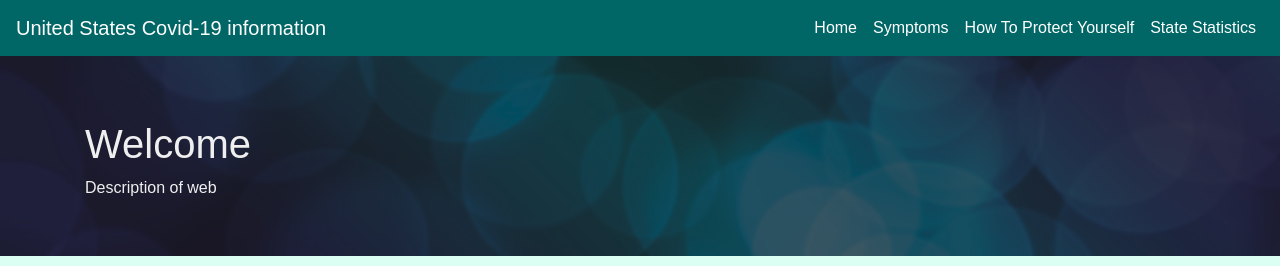
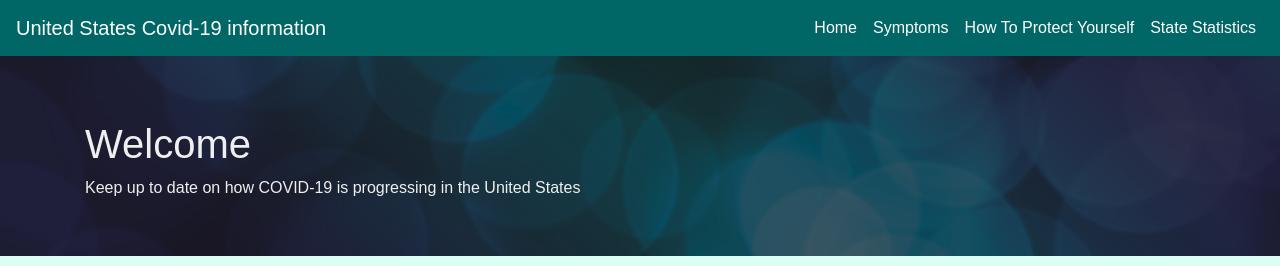
Before and after one commit to MJDean925/FrontEndWeb-CovidApp, a React (Create React App) app: page /Statistics in a window 1280 px wide. Shown: the top 266 px of the page. Built offline with nearby package versions, Linux system fonts and the light colour scheme; no server answers; a web font is replaced by a local one.

Commit message:
-firebase, +table, +stateData

```diff
--- a/src/components/Jumbotron.js
+++ b/src/components/Jumbotron.js
@@ -30,7 +30,7 @@ export const Jumbotron = () => (
         <div className="overlay"></div>
         <Container>
           <h1>Welcome</h1>
-          <p>Description of web</p>
+          <p>Keep up to date on how COVID-19 is progressing in the United States</p>
         </Container>
       </Jumbo>
     </Styles>
--- a/src/components/dropdown.js
+++ b/src/components/dropdown.js
@@ -46,7 +46,6 @@ class Dropdown extends Component{
         dat.forEach(v => {
             if (v.state === e.target.value){
                 today = v;
-                // if (today.recovered === null) today.recovered = 'Unreported';
             }
         });
         this.setState({selectedData: today});
@@ -57,15 +56,11 @@ class Dropdown extends Component{
             .then(data => {
                 var dat = data;
                 dat.sort(compareValues('positive', 'desc'));
-                dat.forEach(v => {
-                    // if (v.recovered === null) v.recovered = 'Unreported'
-                })
                 this.setState({dailyData: dat});
                 var today;
                 dat.forEach(v => {
                 if (v.state === this.state.selection){
                     today = v;
-                    // if (today.recovered === null) today.recovered = 'Unreported';
                 }
         });
         this.setState({selectedData: today});
```
